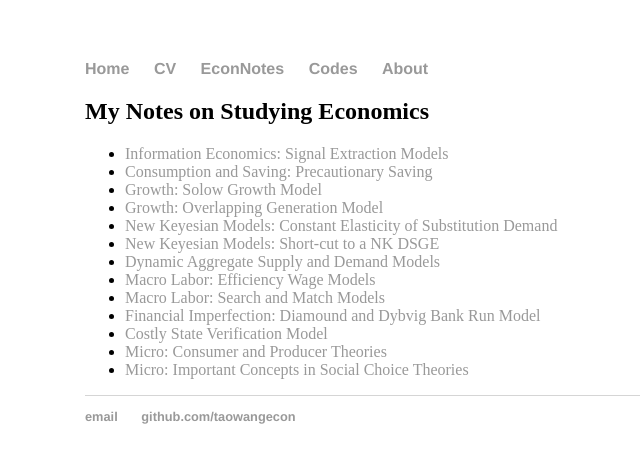
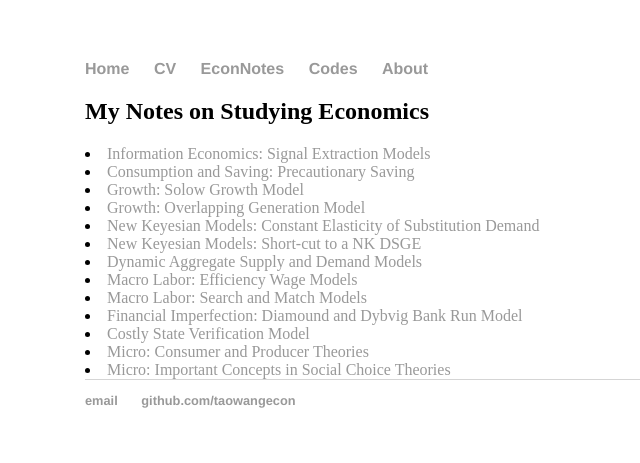
Before and after one commit to iworld1991/TaoWangEcon.github.io, a Jekyll site: the page built from blog/index.html, in a window 1280 px wide. Shown: the top 463 px of the page, without its empty margins (107-747 px from the left). Built offline with Jekyll 4.4.1, drawn with Linux system fonts in a browser that asks for light colours.

Commit message:
Update index.html

```diff
--- a/blog/index.html
+++ b/blog/index.html
@@ -3,7 +3,6 @@ layout: default
 title: My Notes on Studying Economics
 ---
 	<h2>{{ page.title }}</h2>
-        <ul class="blurb">
 	<li><a href =/notes/IF2SignalExtraction.html>Information Economics: Signal Extraction Models<a/></li>
 	<li><a href =/notes/CS4PrecautionarySaving.pdf>Consumption and Saving: Precautionary Saving<a/></li>
         <li> <a href = /notes/GR1_SolowModel.pdf>Growth: Solow Growth Model</a></li>
```
